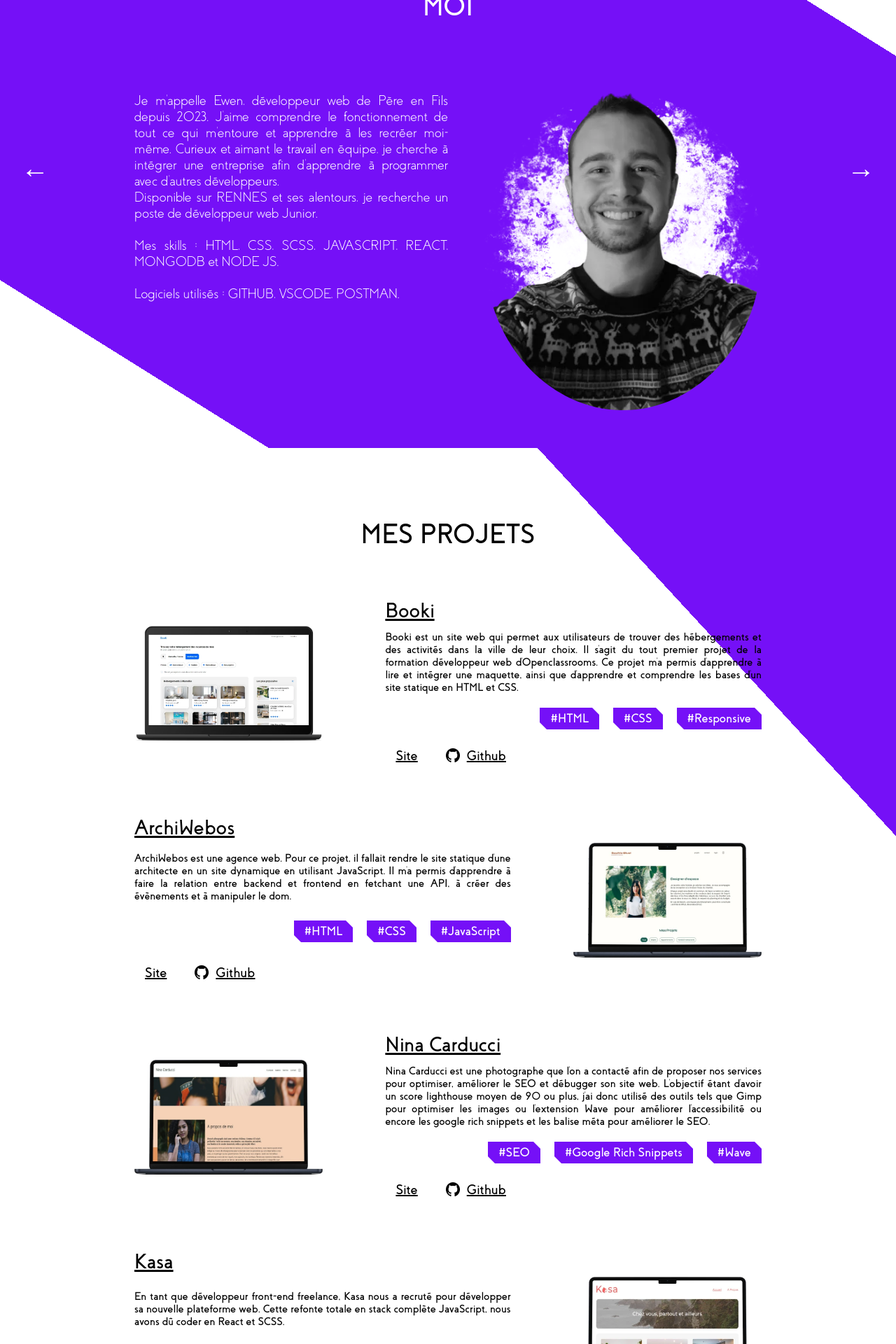
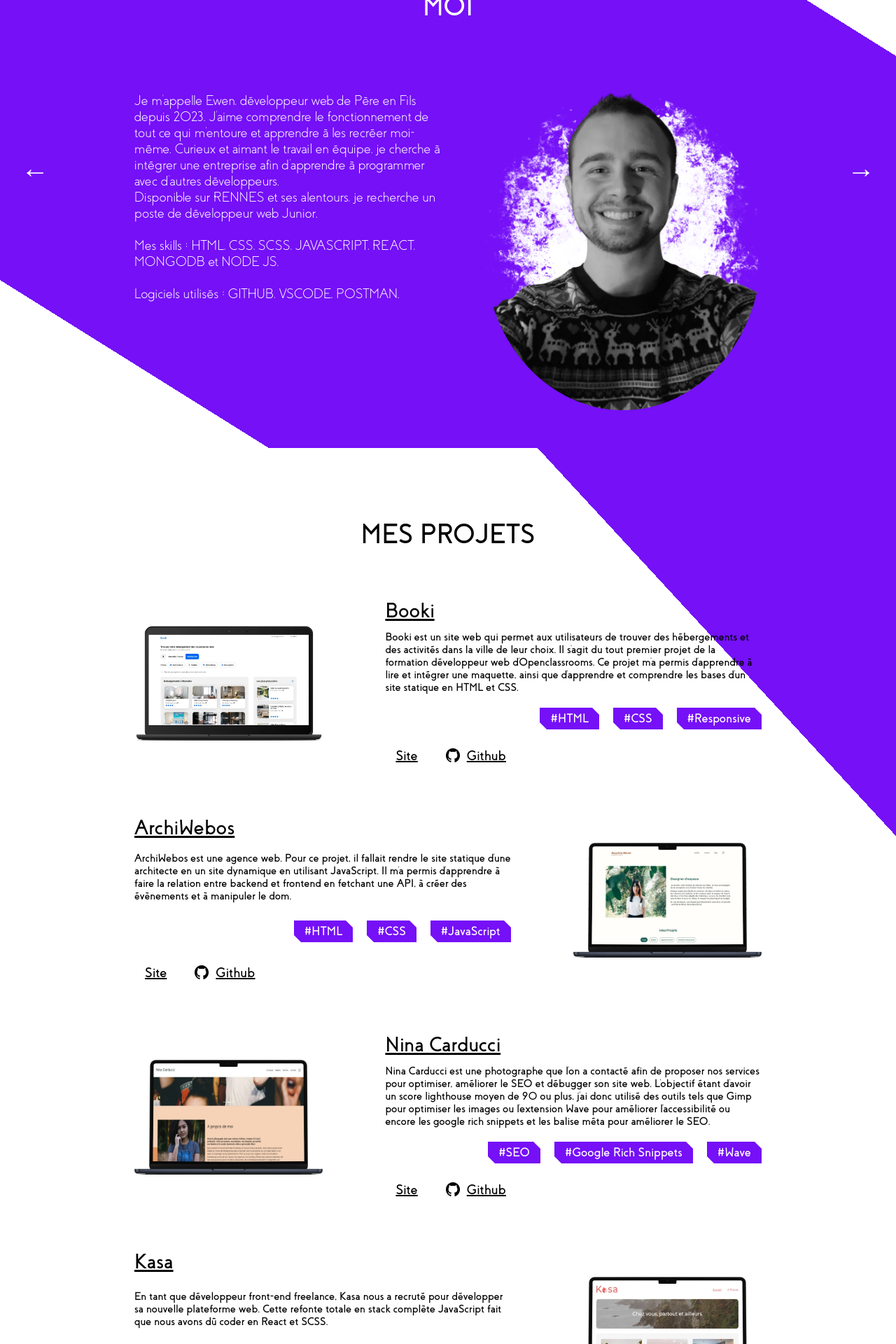
Before and after one commit to EwenLeFloch/EwenLeFloch.github.io, a React (Create React App) app: page / in a window 1280 px wide. Shown: the part 960-2880 px from the top of the page at 70% size. Built offline with nearby package versions, Linux system fonts and the light colour scheme.

Commit message:
accessibilité Wave

```diff
--- a/src/assets/json/projects.json
+++ b/src/assets/json/projects.json
@@ -36,7 +36,7 @@
 		"_id": "4",
 		"title": "Kasa",
 		"cover": "kasa.webp",
-		"description": "En tant que développeur front-end freelance, Kasa nous a recruté pour développer sa nouvelle plateforme web. Cette refonte totale en stack complète JavaScript, nous avons dû coder en React et SCSS.",
+		"description": "En tant que développeur front-end freelance, Kasa nous a recruté pour développer sa nouvelle plateforme web. Cette refonte totale en stack complète JavaScript fait que nous avons dû coder en React et SCSS.",
 		"role": "Développeur Front-end Freelance",
 		"tags": ["REACT", "SCSS", "Responsive"],
 		"link": "https://kasa.ewenlefloch.fr",
--- a/src/components/Projects.jsx
+++ b/src/components/Projects.jsx
@@ -12,7 +12,7 @@ const Projects = () => {
 						<img
 							className="projects__article__image"
 							src={`../assets/images/${project.cover}`}
-							alt={project.title}
+							alt={`${project.title} sur ordinateur`}
 						/>
 						<div className="projects__article__content">
 							<h3 className="projects__article__title">
--- a/src/styles/components/_carousel.scss
+++ b/src/styles/components/_carousel.scss
@@ -26,7 +26,6 @@
 		&__text {
 			@include m.size(50%, 100%);
 			@include m.flex($align: top, $direction: column, $gap: 10px);
-			text-align: justify;
 			&__container {
 				@include m.size(100%, 100%);
 				@include m.flex(space-between, center);
--- a/src/styles/layouts/_projects.scss
+++ b/src/styles/layouts/_projects.scss
@@ -30,7 +30,6 @@
 		&__content {
 			width: 60%;
 			height: 100%;
-			text-align: justify;
 			@include m.flex(space-between, $direction: column);
 		}
 		&__title {
```
